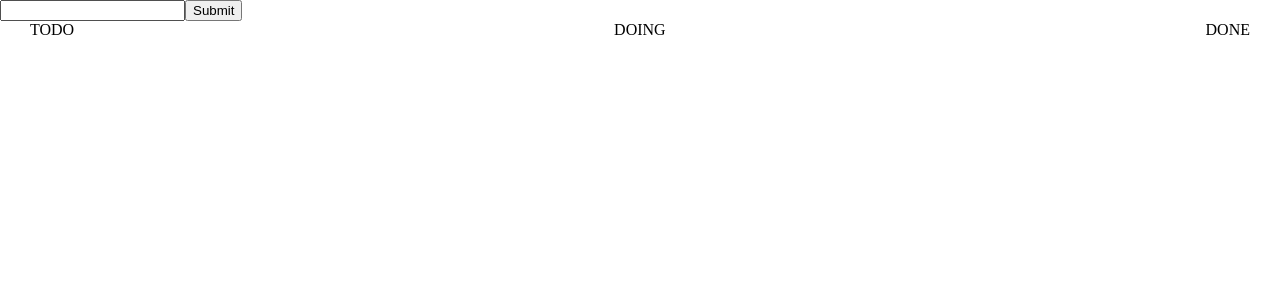
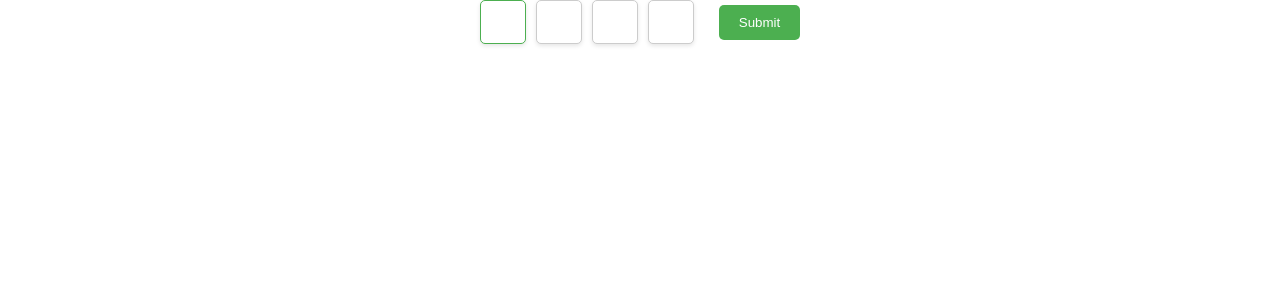
Before and after one commit to KirtikumarKavande/react-challenges, a React (Vite) app: page / in a window 1280 px wide. Shown: the top 300 px of the page. Built offline with nearby package versions, Linux system fonts and the light colour scheme.

Commit message:
feat: avoided to add other than number in otp box

```diff
--- a/src/App.jsx
+++ b/src/App.jsx
@@ -15,9 +15,9 @@ const App = () => {
       {/* <StopWatch /> */}
       {/* <ModalOverlay /> */}
       {/* <Carousel/> */}
-      {/* <Otp/> */}
+      <Otp/>
       {/* <MemoryGame/> */}
-      <DragDrop/>
+      {/* <DragDrop/> */}
       {/* <Folder/> */}
       {/* <TransferList/> */}
       {/* <NestedComment/> */}
--- a/src/otp/Otp.jsx
+++ b/src/otp/Otp.jsx
@@ -1,5 +1,5 @@
 import { useRef } from "react";
-import "./style.css"; // Importing the CSS file
+import "./style.css";
 
 const Otp = () => {
   const inputRefs = [useRef(), useRef(), useRef(), useRef()];
@@ -8,6 +8,8 @@ const Otp = () => {
     const value = e.target.value;
     if (/^\d$/.test(value) && currentIndex < 3) {
       inputRefs[currentIndex + 1].current.focus();
+    }else{
+      e.target.value = "";
     }
   };
 
```
